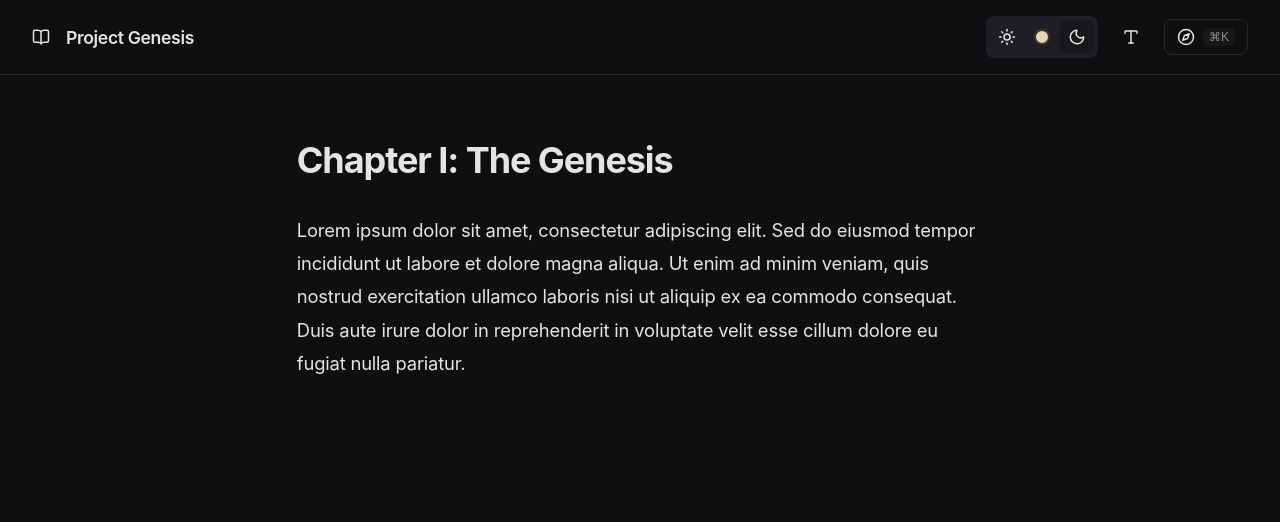
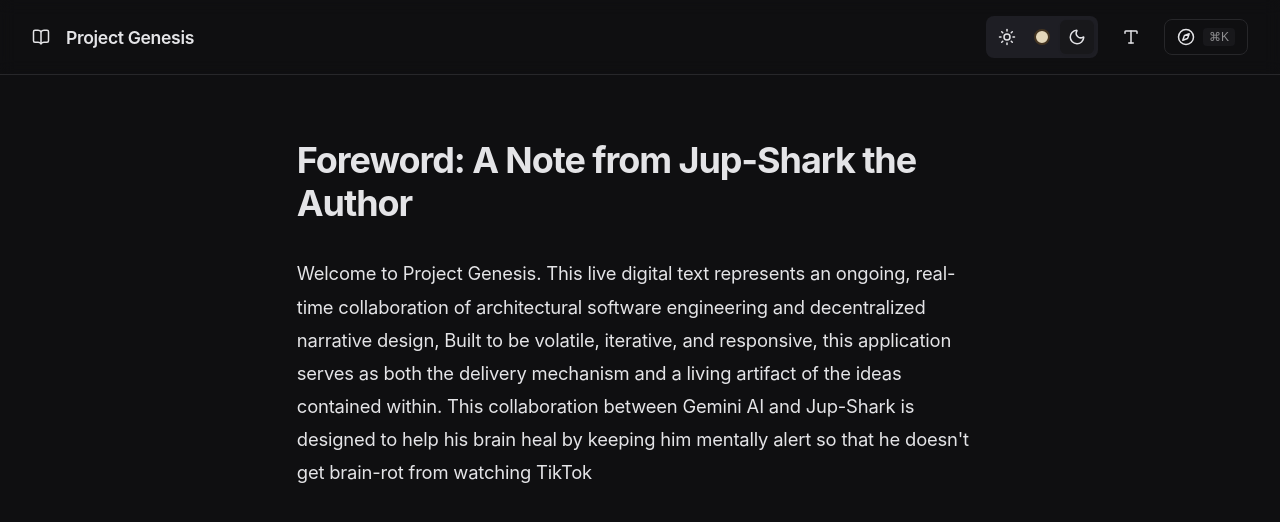
Before and after one commit to Frankenmiller/project-genesis, a React (Vite) app: page / in a window 1280 px wide. Shown: the top 522 px of the page. Built offline with nearby package versions, Linux system fonts and the light colour scheme.

Commit message:
feat: added author foreward to chapter data matrix

```diff
--- a/src/App.jsx
+++ b/src/App.jsx
@@ -2,18 +2,33 @@ import React, { useState, useEffect } from 'react';
 import { Moon, Sun, BookOpen, Compass, X, Type } from 'lucide-react';
 
 const CHAPTERS = [
-  { id: 1, title: 'Chapter I: The Genesis', content: 'Lorem ipsum dolor sit amet, consectetur adipiscing elit. Sed do eiusmod tempor incididunt ut labore et dolore magna aliqua. Ut enim ad minim veniam, quis nostrud exercitation ullamco laboris nisi ut aliquip ex ea commodo consequat. Duis aute irure dolor in reprehenderit in voluptate velit esse cillum dolore eu fugiat nulla pariatur.' },
-  { id: 2, title: 'Chapter II: The Catalyst', content: 'Sed ut perspiciatis unde omnis iste natus error sit voluptatem accusantium doloremque laudantium, totam rem aperiam, eaque ipsa quae ab illo inventore veritatis et quasi architecto beatae vitae dicta sunt explicabo. Nemo enim ipsam voluptatem quia voluptas sit aspernatur.' },
-  { id: 3, title: 'Chapter III: The Network', content: 'At vero eos et accusamus et iusto odio dignissimos ducimus qui blanditiis praesentium voluptatum deleniti atque corrupti quos dolores et quas molestias excepturi sint occaecati cupiditate non provident, similique sunt in culpa qui officia deserunt mollitia animi.' }
+  {
+    id: 0,
+    title: 'Foreword: A Note from Jup-Shark the Author',
+    content: "Welcome to Project Genesis. This live digital text represents an ongoing, real-time collaboration of architectural software engineering and decentralized narrative design, Built to be volatile, iterative, and responsive, this application serves as both the delivery mechanism and a living artifact of the ideas contained within. \n\n This collaboration between Gemini AI and Jup-Shark is designed to help his brain heal by keeping him mentally alert so that he doesn't get brain-rot from watching TikTok"
+  },
+  {
+    id: 1,
+    title: 'Chapter I: The Genesis',
+    content: 'Lorem ipsum dolor sit amet, consectetur adipiscing elit. Sed do eiusmod tempor incididunt ut labore et dolore magna aliqua. Ut enim ad minim veniam, quis nostrud exercitation ullamco laboris nisi ut aliquip ex ea commodo consequat. Duis aute irure dolor in reprehenderit in voluptate velit esse cillum dolore eu fugiat nulla pariatur.'
+  },
+  {
+    id: 2,
+    title: 'Chapter II: The Catalyst',
+    content: 'Sed ut perspiciatis unde omnis iste natus error sit voluptatem accusantium doloremque laudantium, totam rem aperiam, eaque ipsa quae ab illo inventore veritatis et quasi architecto beatae vitae dicta sunt explicabo. Nemo enim ipsam voluptatem quia voluptas sit aspernatur.'
+  },
+  {
+    id: 3,
+    title: 'Chapter III: The Network',
+    content: 'At vero eos et accusamus et iusto odio dignissimos ducimus qui blanditiis praesentium voluptatum deleniti atque corrupti quos dolores et quas molestias excepturi sint occaecati cupiditate non provident, similique sunt in culpa qui officia deserunt mollitia animi.' }
 ];
 
 export default function App() {
-  const [currentChapter, setCurrentChapter] = useState(1);
-  const [theme, setTheme] = useState('dark'); // 'light', 'dark', 'sepia'
-  const [fontSize, setFontSize] = useState('md'); // 'sm', 'md', 'lg'
+  const [currentChapter, setCurrentChapter] = useState(0); // Starts right on the Foreword
+  const [theme, setTheme] = useState('dark');
+  const [fontSize, setFontSize] = useState('md');
   const [isPaletteOpen, setIsPaletteOpen] = useState(false);
 
-  // Close palette on escape key
   useEffect(() => {
     const handleKeyDown = (e) => {
       if (e.key === 'k' && (e.metaKey || e.ctrlKey)) {
@@ -31,7 +46,6 @@ export default function App() {
   return (
     <div className={`app-container theme-${theme} size-${fontSize}`}>
 
-      {/* Top Navigation Header */}
       <header className="navbar">
         <div className="nav-left">
           <BookOpen className="icon logo" />
@@ -39,14 +53,12 @@ export default function App() {
         </div>
 
         <div className="nav-right">
-          {/* Theme Toggles */}
           <div className="theme-selector">
             <button onClick={() => setTheme('light')} className={`theme-btn ${theme === 'light' ? 'active' : ''}`} title="Light Mode"><Sun className="icon" /></button>
             <button onClick={() => setTheme('sepia')} className={`theme-btn ${theme === 'sepia' ? 'active' : ''}`} title="Sepia Mode"><span className="sepia-dot"></span></button>
             <button onClick={() => setTheme('dark')} className={`theme-btn ${theme === 'dark' ? 'active' : ''}`} title="Dark Mode"><Moon className="icon" /></button>
           </div>
 
-          {/* Font Size Toggle */}
           <button
             onClick={() => setFontSize(prev => prev === 'sm' ? 'md' : prev === 'md' ? 'lg' : 'sm')}
             className="control-btn"
@@ -55,7 +67,6 @@ export default function App() {
             <Type className="icon" />
           </button>
 
-          {/* Navigation Palette Trigger */}
           <button onClick={() => setIsPaletteOpen(true)} className="control-btn palette-trigger">
             <Compass className="icon" />
             <span className="shortcut-hint">⌘K</span>
@@ -63,7 +74,6 @@ export default function App() {
         </div>
       </header>
 
-      {/* Main Reading Canvas */}
       <main className="reading-canvas">
         <article className="reading-measure">
           <h1 className="chapter-title">{activeChapter.title}</h1>
@@ -71,7 +81,6 @@ export default function App() {
         </article>
       </main>
 
-      {/* Modern Command Palette Modal */}
       {isPaletteOpen && (
         <div className="palette-overlay" onClick={() => setIsPaletteOpen(false)}>
           <div className="palette-modal" onClick={e => e.stopPropagation()}>
@@ -91,7 +100,7 @@ export default function App() {
                   }}
                   className={`palette-item ${ch.id === currentChapter ? 'selected' : ''}`}
                 >
-                  <span className="item-number">0{ch.id}</span>
+                  <span className="item-number">{ch.id === 0 ? '00' : `0${ch.id}`}</span>
                   <span className="item-title">{ch.title}</span>
                 </button>
               ))}
```
